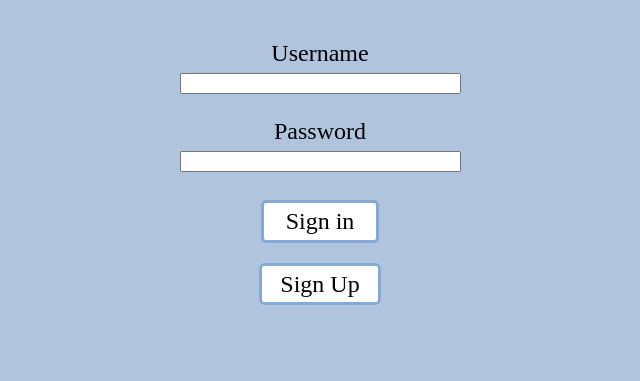
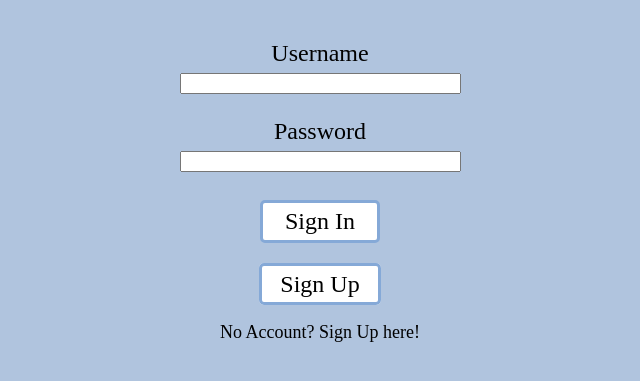
Before and after one commit to Ravioli45/server-monitor-tool, a Flask app: page /login in a window 1280 px wide. Shown: the part 139-520 px from the top of the page, without its empty margins (320-960 px from the left). Run offline with Flask 3, Linux system fonts and the light colour scheme.

Commit message:
Uppercased in->IN added dumb people protection to signin/signup

```diff
--- a/app/forms.py
+++ b/app/forms.py
@@ -14,7 +14,7 @@ class LoginForm(FlaskForm):
     username = StringField("Username", validators=[InputRequired()])
     password = PasswordField("Password", validators=[InputRequired()])
 
-    submit = SubmitField("Sign in")
+    submit = SubmitField("Sign In")
 
 
 class RegistrationForm(FlaskForm):
--- a/app/templates/login.html
+++ b/app/templates/login.html
@@ -108,6 +108,7 @@
 
             {{ form.submit }}
             <p><a href="{{ url_for('main.register') }}">Sign Up</a></p>
+            <p style = "font-size: 18px;font-family: 'Times New Roman', Times, serif;">No Account? Sign Up here!</p>
         </form>
     </div>
     </body>
```
